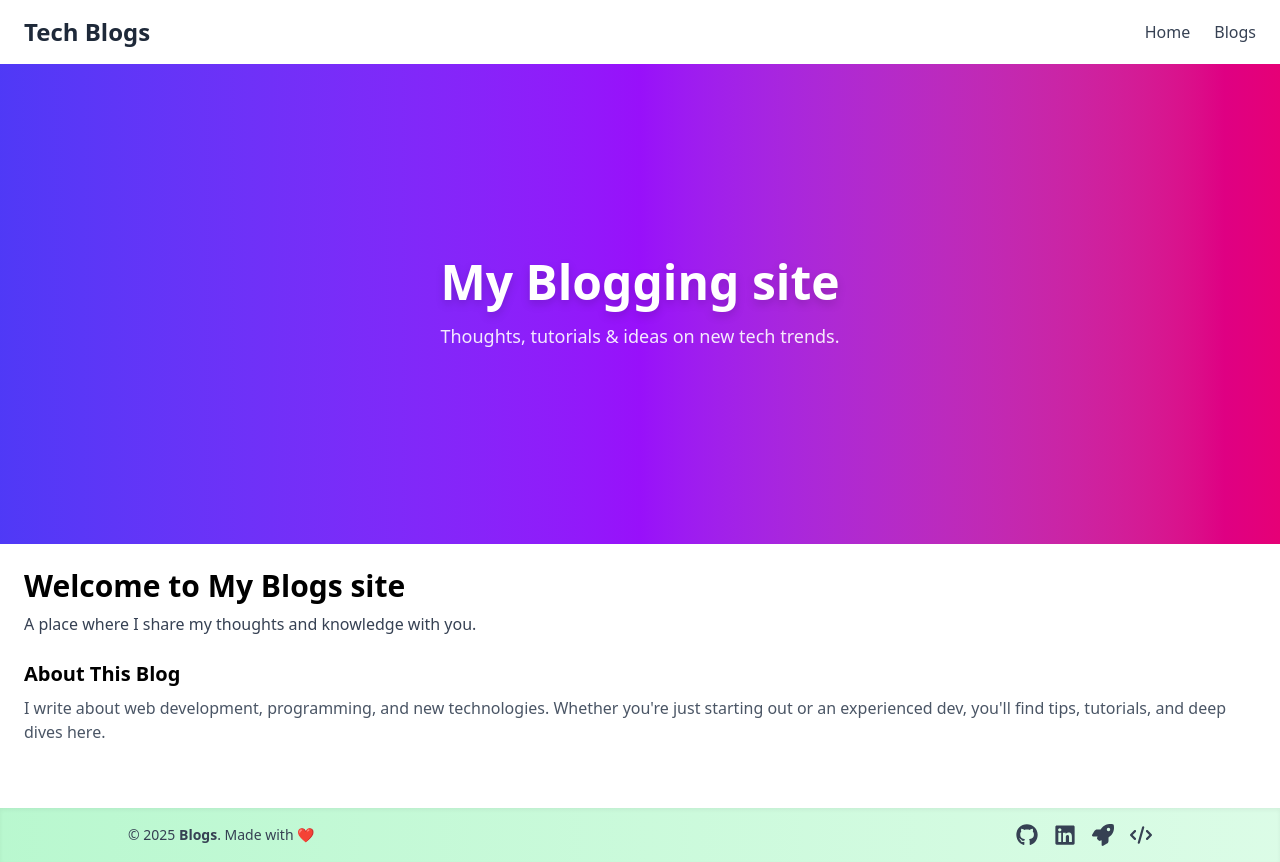
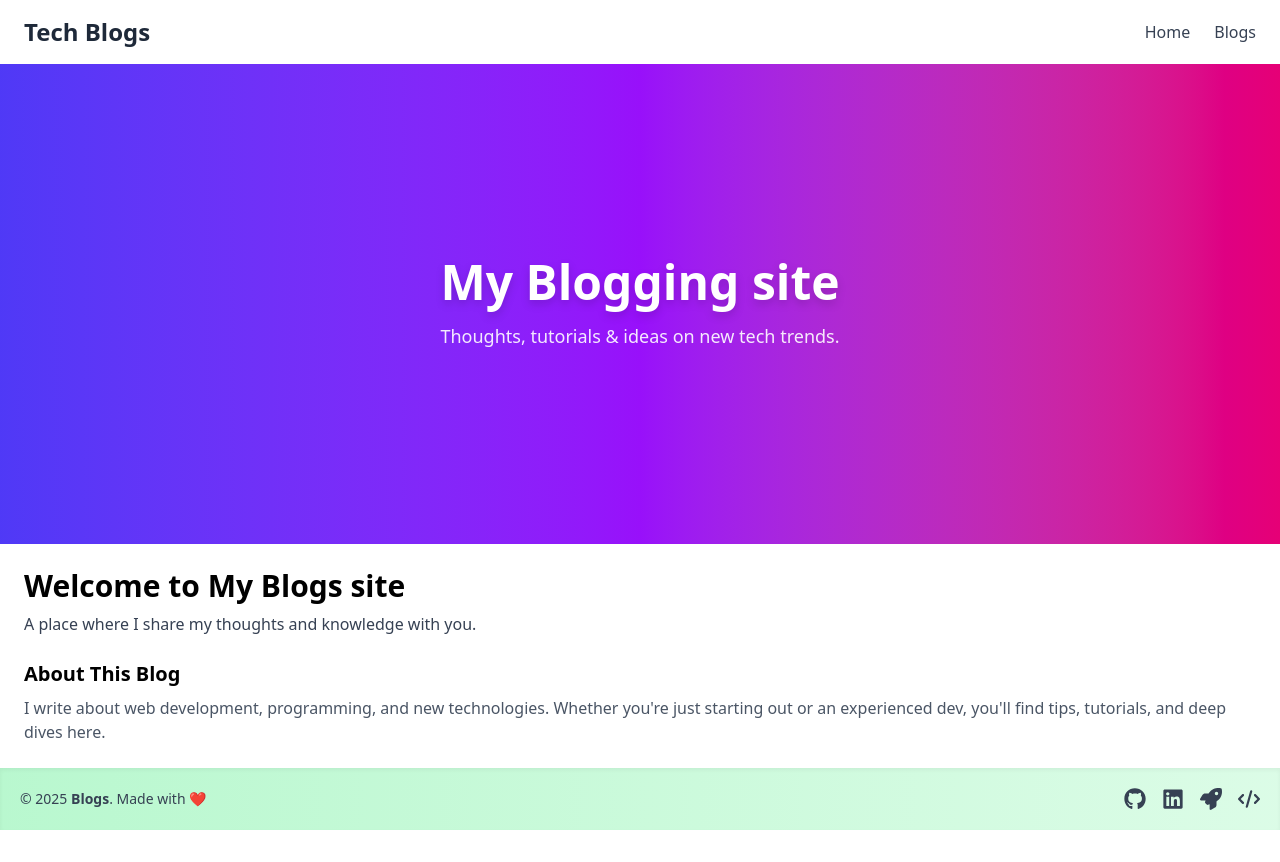
Before and after one commit to kunndnn/blogs, a React (Vite) app: page / in a window 1280 px wide. After the commit the page ends 830 px from the top, so only its background shows below. Built offline with nearby package versions, Linux system fonts and the light colour scheme.

Commit message:
footer component changes

```diff
--- a/src/components/Footer.jsx
+++ b/src/components/Footer.jsx
@@ -3,8 +3,8 @@ import { info } from "../data/info";
 
 const Footer = () => {
     return (
-        <footer className="bg-gradient-to-r from-green-200 to-green-100 shadow-inner mt-10">
-            <div className="max-w-5xl mx-auto flex items-center justify-between py-4">
+        <footer className="bg-gradient-to-r from-green-200 to-green-100 shadow-inner">
+            <div className="flex items-center justify-between p-5">
                 {/* Left side text */}
                 <span className="text-sm text-gray-700">
                     © {new Date().getFullYear()} <span className="font-semibold">Blogs</span>. Made with <span className="text-red-500">❤️</span>
@@ -15,7 +15,7 @@ const Footer = () => {
 
                     <span
                         onClick={() => window.open(info.socials.github, "_blank")}
-                        className="text-gray-700 hover:text-black transition transform hover:scale-110"
+                        className="text-gray-700 hover:text-black transition transform hover:scale-110 cursor-pointer"
                         title="Github"
                     >
                         <FaGithub size={22} />
@@ -23,7 +23,7 @@ const Footer = () => {
 
                     <span
                         onClick={() => window.open(info.socials.linkedin, "_blank")}
-                        className="text-gray-700 hover:text-blue-700 transition transform hover:scale-110"
+                        className="text-gray-700 hover:text-blue-700 transition transform hover:scale-110 cursor-pointer"
                         title="Linkedin"
                     >
                         <FaLinkedin size={22} />
@@ -31,7 +31,7 @@ const Footer = () => {
 
                     <span
                         onClick={() => window.open(info.socials.portfolio, "_blank")}
-                        className="text-gray-700 hover:text-orange-700 transition transform hover:scale-110"
+                        className="text-gray-700 hover:text-orange-700 transition transform hover:scale-110 cursor-pointer"
                         title="Portfoio"
                     >
                         <FaRocket size={22} />
@@ -39,7 +39,7 @@ const Footer = () => {
 
                     <span
                         onClick={() => window.open(info.socials.code, "_blank")}
-                        className="text-gray-700 hover:text-orange-700 transition transform hover:scale-110"
+                        className="text-gray-700 hover:text-black transition transform hover:scale-110 cursor-pointer"
                         title="Source Code"
                     >
                         <FaCode size={22} />
```
